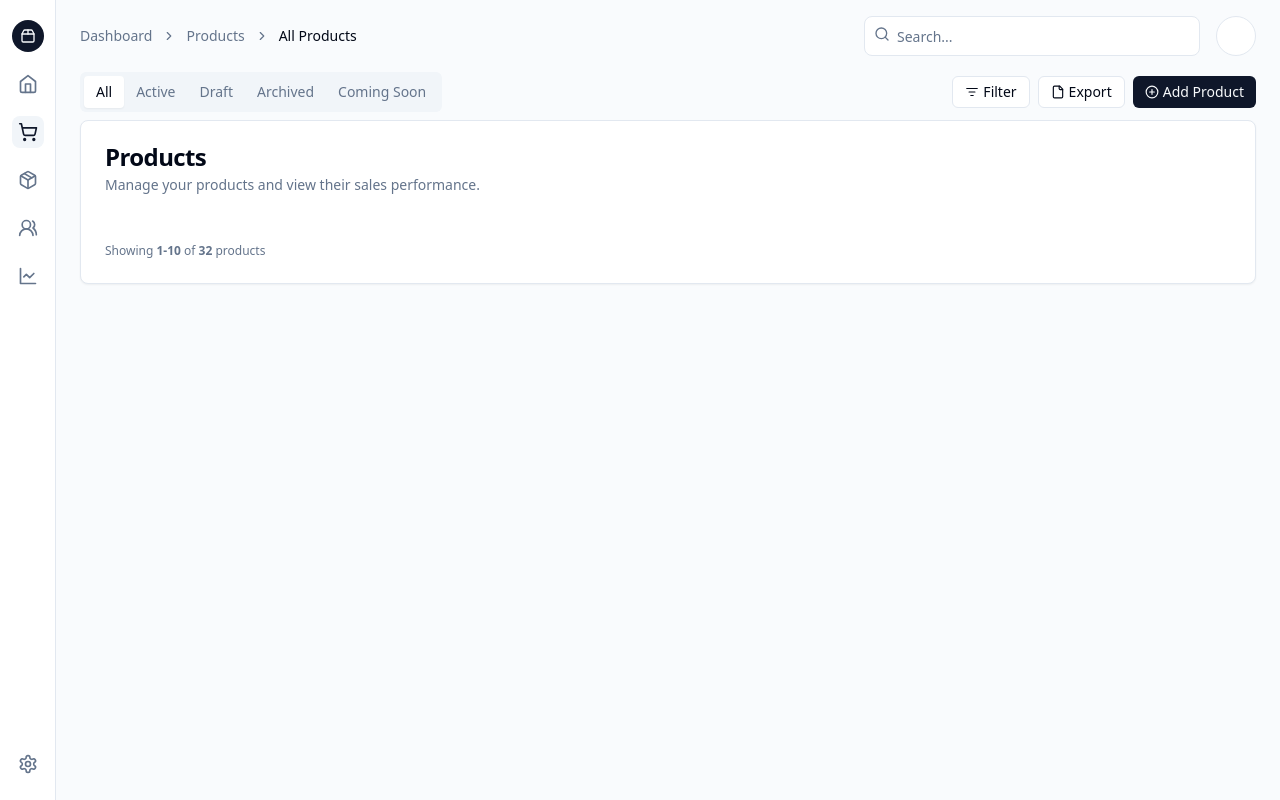
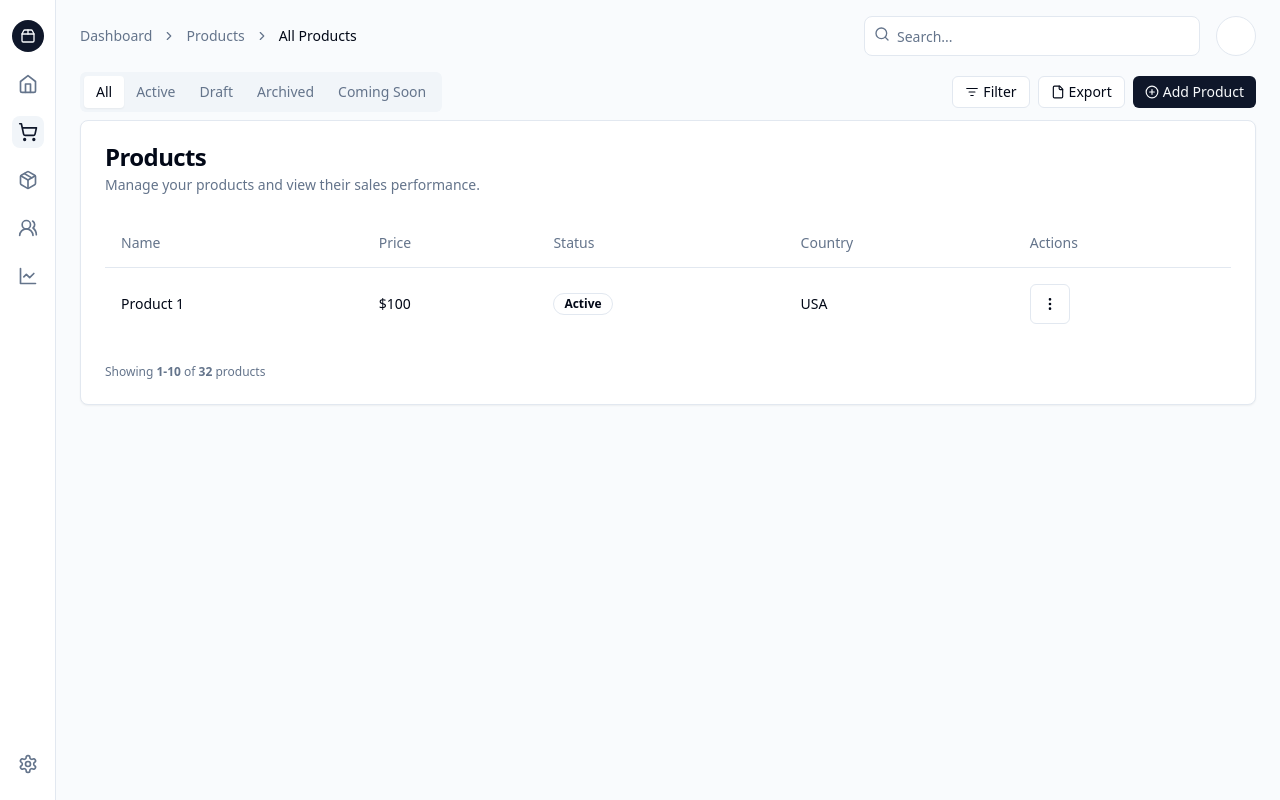
Before and after one commit to GPT-Engineer-App-Dev/template-assistant, a React (Vite) app: page / in a window 1280 px wide. Built offline with nearby package versions, Linux system fonts and the light colour scheme.

Commit message:
Added product sheet within "All Products" card displaying product attributes: Name, Price, Status, Country, and Actions (dropdown with edit and delete).

```diff
--- a/src/pages/Index.jsx
+++ b/src/pages/Index.jsx
@@ -1,3 +1,4 @@
+import { useState } from "react";
 import {
   File,
   Home,
@@ -11,6 +12,9 @@ import {
   Settings,
   ShoppingCart,
   Users2,
+  MoreVertical,
+  Edit,
+  Trash,
 } from "lucide-react";
 import { useNavigate } from "react-router-dom";
 
@@ -69,6 +73,7 @@ import Archived from "./Archived";
 
 const Index = () => {
   const navigate = useNavigate();
+  const [isSheetOpen, setIsSheetOpen] = useState(false);
 
   return (
     <div className="flex min-h-screen w-full flex-col bg-muted/40">
@@ -333,7 +338,7 @@ const Index = () => {
                     Export
                   </span>
                 </Button>
-                <Button size="sm" className="h-8 gap-1">
+                <Button size="sm" className="h-8 gap-1" onClick={() => setIsSheetOpen(true)}>
                   <PlusCircle className="h-3.5 w-3.5" />
                   <span className="sr-only sm:not-sr-only sm:whitespace-nowrap">
                     Add Product
@@ -350,7 +355,46 @@ const Index = () => {
                   </CardDescription>
                 </CardHeader>
                 <CardContent>
-                {/* <!-- ADD MOST OF THE CODE HERE --> */}
+                  <Table>
+                    <TableHeader>
+                      <TableRow>
+                        <TableHead>Name</TableHead>
+                        <TableHead>Price</TableHead>
+                        <TableHead>Status</TableHead>
+                        <TableHead>Country</TableHead>
+                        <TableHead>Actions</TableHead>
+                      </TableRow>
+                    </TableHeader>
+                    <TableBody>
+                      <TableRow>
+                        <TableCell>Product 1</TableCell>
+                        <TableCell>$100</TableCell>
+                        <TableCell>
+                          <Badge variant="outline">Active</Badge>
+                        </TableCell>
+                        <TableCell>USA</TableCell>
+                        <TableCell>
+                          <DropdownMenu>
+                            <DropdownMenuTrigger asChild>
+                              <Button variant="outline" size="icon">
+                                <MoreVertical className="h-4 w-4" />
+                              </Button>
+                            </DropdownMenuTrigger>
+                            <DropdownMenuContent align="end">
+                              <DropdownMenuItem>
+                                <Edit className="mr-2 h-4 w-4" />
+                                Edit
+                              </DropdownMenuItem>
+                              <DropdownMenuItem>
+                                <Trash className="mr-2 h-4 w-4" />
+                                Delete
+                              </DropdownMenuItem>
+                            </DropdownMenuContent>
+                          </DropdownMenu>
+                        </TableCell>
+                      </TableRow>
+                    </TableBody>
+                  </Table>
                 </CardContent>
                 <CardFooter>
                   <div className="text-xs text-muted-foreground">
```
